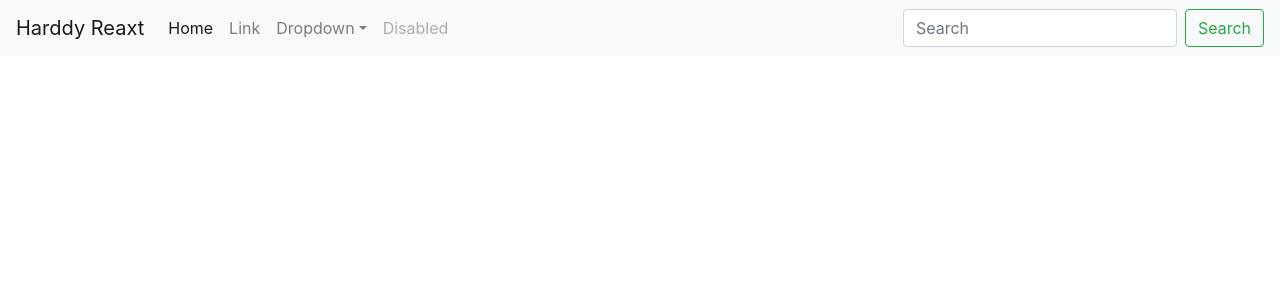
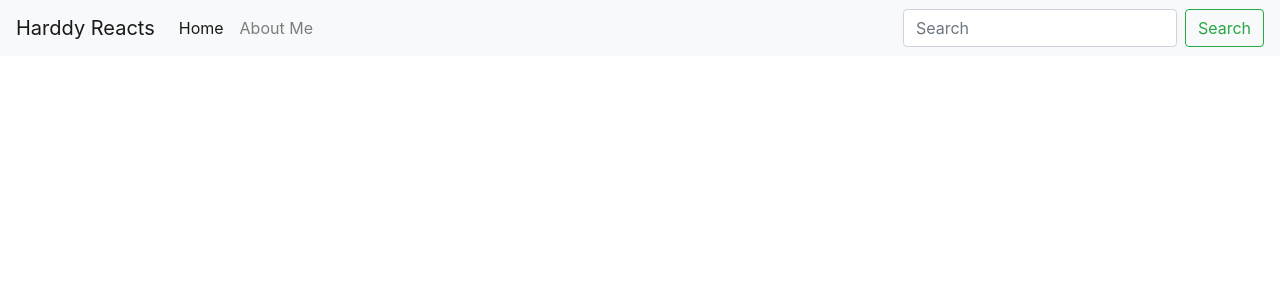
Before and after one commit to HarddyBoy/React-Study, a React (Create React App) app: page / in a window 1280 px wide. Shown: the top 300 px of the page. Built offline with nearby package versions, Linux system fonts and the light colour scheme.

Commit message:
updated src

```diff
--- a/src/App.js
+++ b/src/App.js
@@ -1,43 +1,10 @@
 import './App.css';
+import Navbar from './components/Navbar';
 
 function App() {
   return (
     <>
-      <nav className="navbar navbar-expand-lg navbar-light bg-light">
-  <a className="navbar-brand" href="/">Harddy Reaxt</a>
-  <button className="navbar-toggler" type="button" data-toggle="collapse" data-target="#navbarSupportedContent" aria-controls="navbarSupportedContent" aria-expanded="false" aria-label="Toggle navigation">
-    <span className="navbar-toggler-icon"></span>
-  </button>
-
-  <div className="collapse navbar-collapse" id="navbarSupportedContent">
-    <ul className="navbar-nav mr-auto">
-      <li className="nav-item active">
-        <a className="nav-link" href="/">Home <span className="sr-only">(current)</span></a>
-      </li>
-      <li className="nav-item">
-        <a className="nav-link" href="/">Link</a>
-      </li>
-      <li className="nav-item dropdown">
-        <a className="nav-link dropdown-toggle" href="/" role="button" data-toggle="dropdown" aria-expanded="false">
-          Dropdown
-        </a>
-        <div className="dropdown-menu">
-          <a className="dropdown-item" href="/">Action</a>
-          <a className="dropdown-item" href="/">Another action</a>
-          <div className="dropdown-divider"></div>
-          <a className="dropdown-item" href="/">Something else here</a>
-        </div>
-      </li>
-      <li className="nav-item">
-        <a className="nav-link disabled">Disabled</a>
-      </li>
-    </ul>
-    <form className="form-inline my-2 my-lg-0">
-      <input className="form-control mr-sm-2" type="search" placeholder="Search" aria-label="Search"/>
-      <button className="btn btn-outline-success my-2 my-sm-0" type="submit">Search</button>
-    </form>
-  </div>
-</nav>
+      <Navbar title="Harddy Reacts" aboutText="About Me"/>
     </>
   );
 }
--- /dev/null
+++ b/src/components/Navbar.js
@@ -0,0 +1,35 @@
+import React from 'react'
+import PropTypes from 'prop-types'
+
+export default function Navbar(props) {
+  return (
+    <div>
+      <nav className="navbar navbar-expand-lg navbar-light bg-light">
+  <a className="navbar-brand" href="/">{props.title}</a>
+  <button className="navbar-toggler" type="button" data-toggle="collapse" data-target="#navbarSupportedContent" aria-controls="navbarSupportedContent" aria-expanded="false" aria-label="Toggle navigation">
+    <span className="navbar-toggler-icon"></span>
+  </button>
+
+  <div className="collapse navbar-collapse" id="navbarSupportedContent">
+    <ul className="navbar-nav mr-auto">
+      <li className="nav-item active">
+        <a className="nav-link" href="/">Home <span className="sr-only">(current)</span></a>
+      </li>
+      <li className="nav-item">
+        <a className="nav-link" href="/">{props.aboutText}</a>
+      </li>
+
+    </ul>
+    <form className="form-inline my-2 my-lg-0">
+      <input className="form-control mr-sm-2" type="search" placeholder="Search" aria-label="Search"/>
+      <button className="btn btn-outline-success my-2 my-sm-0" type="submit">Search</button>
+    </form>
+  </div>
+</nav>
+    </div>
+  )
+}
+Navbar.propTypes = {
+    title: PropTypes.string,
+    aboutText:PropTypes.string
+}
```
